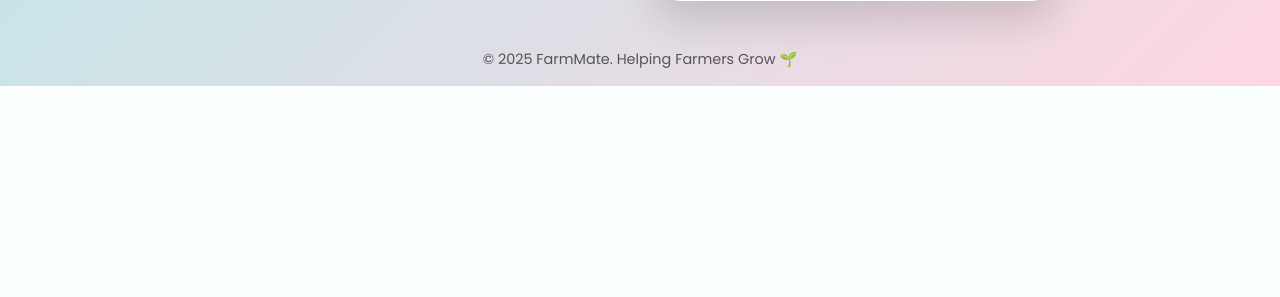
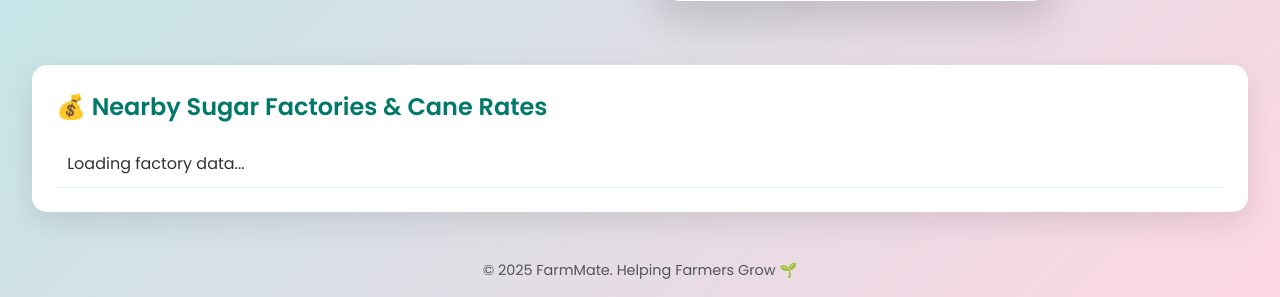
Before and after one commit to sumit-nalavade/FarmMate, a Flask app: page / in a window 1280 px wide. Shown: the part 819-1116 px from the top of the page. Before the commit the page ends 905 px from the top, so only its background shows below. Run offline with Flask 3, Linux system fonts and the light colour scheme; some libraries are stand-ins or nearby versions.

Commit message:
Intigrated google  Places API

```diff
--- a/requirements.txt
+++ b/requirements.txt
@@ -4,3 +4,4 @@
 numpy
 matplotlib
 requests
+gunicorn
--- a/web application/templates/index.html
+++ b/web application/templates/index.html
@@ -120,6 +120,34 @@
             width: 100%;
             margin-top: 1rem;
         }
+        /* New Dashboard Styles */
+        .factory-dashboard {
+            margin: 2rem;
+            background: white;
+            border-radius: 15px;
+            padding: 1.5rem;
+            box-shadow: 0 10px 30px rgba(0,0,0,0.1);
+            animation: fadeIn 1s ease forwards;
+        }
+        .factory-dashboard h2 {
+            margin-bottom: 1rem;
+            color: #00796b;
+        }
+        .factory-list {
+            list-style: none;
+        }
+        .factory-list li {
+            padding: 0.7rem;
+            border-bottom: 1px solid #e0f2f1;
+        }
+        .factory-list li span {
+            font-weight: bold;
+        }
+        .rate-details {
+            color: #00796b;
+            font-weight: bold;
+            margin-top: 0.5rem;
+        }
     </style>
 </head>
 <body>
@@ -128,6 +156,7 @@
     <a href="/history" class="btn">History</a>
 </div>
 <div class="main-section">
+    <!-- Existing Cards Unchanged -->
     <div class="card">
         <h2>Upload Sugarcane Leaf Image</h2>
         <form action="/predict" method="POST" enctype="multipart/form-data">
@@ -152,11 +181,20 @@
         <div id="map"></div>
     </div>
 </div>
+
+<!-- Merged Nearby Sugar Factories & Cane Rates Section -->
+<div class="factory-dashboard">
+    <h2>💰 Nearby Sugar Factories & Cane Rates</h2>
+    <ul class="factory-list" id="factoryRatesList">
+        <li>Loading factory data...</li>
+    </ul>
+</div>
+
 <footer>
     © 2025 FarmMate. Helping Farmers Grow 🌱
 </footer>
 <script>
-    const apiKey = "AIzaSyAyxm9D_XN1XzrJq9RmvO4AqoULdBhiTx8";
+    const apiKey = "AIzaSyDrMZTvCOvquVmM3d8hnSrFry8ktmnU_84";
 
     function updateWeatherUI(data) {
         document.getElementById("temp").textContent = data.forecast[0]?.temp || "N/A";
@@ -211,7 +249,21 @@
                         title: place.name
                     });
                 });
+                updateFactoryRatesList(results);
             }
+        });
+    }
+
+    function updateFactoryRatesList(factories) {
+        const factoryRatesList = document.getElementById("factoryRatesList");
+        factoryRatesList.innerHTML = "";
+        factories.forEach((place, index) => {
+            const rate = Math.floor(Math.random() * (4000 - 2900 + 1)) + 2900;
+            const minRate = Math.floor(Math.random() * (3000 - 2500 + 1)) + 2500;
+            const maxRate = Math.floor(Math.random() * (4500 - 3500 + 1)) + 3500;
+            let li = document.createElement("li");
+            li.innerHTML = `<span>${place.name}</span> — ₹${rate} per ton (Min: ₹${minRate}/ton, Max: ₹${maxRate}/ton)`;
+            factoryRatesList.appendChild(li);
         });
     }
 
@@ -226,7 +278,7 @@
         }
     }
 </script>
-<script async defer src="https://maps.googleapis.com/maps/api/js?key=AIzaSyAyxm9D_XN1XzrJq9RmvO4AqoULdBhiTx8&libraries=places&callback=initMap"></script>
+<script async defer src="https://maps.googleapis.com/maps/api/js?key=AIzaSyDrMZTvCOvquVmM3d8hnSrFry8ktmnU_84&libraries=places&callback=initMap"></script>
 <script src="https://www.gstatic.com/dialogflow-console/fast/messenger/bootstrap.js?v=1"></script>
 <df-messenger intent="WELCOME" chat-title="FarmMate Assistant" agent-id="5f829282-4ca8-408b-8329-c986e24fd4fa" language-code="en"></df-messenger>
 </body>
```
Also changed, not shown: history.db, static/uploads/healthy (133).jpeg (added), 1 other file.
